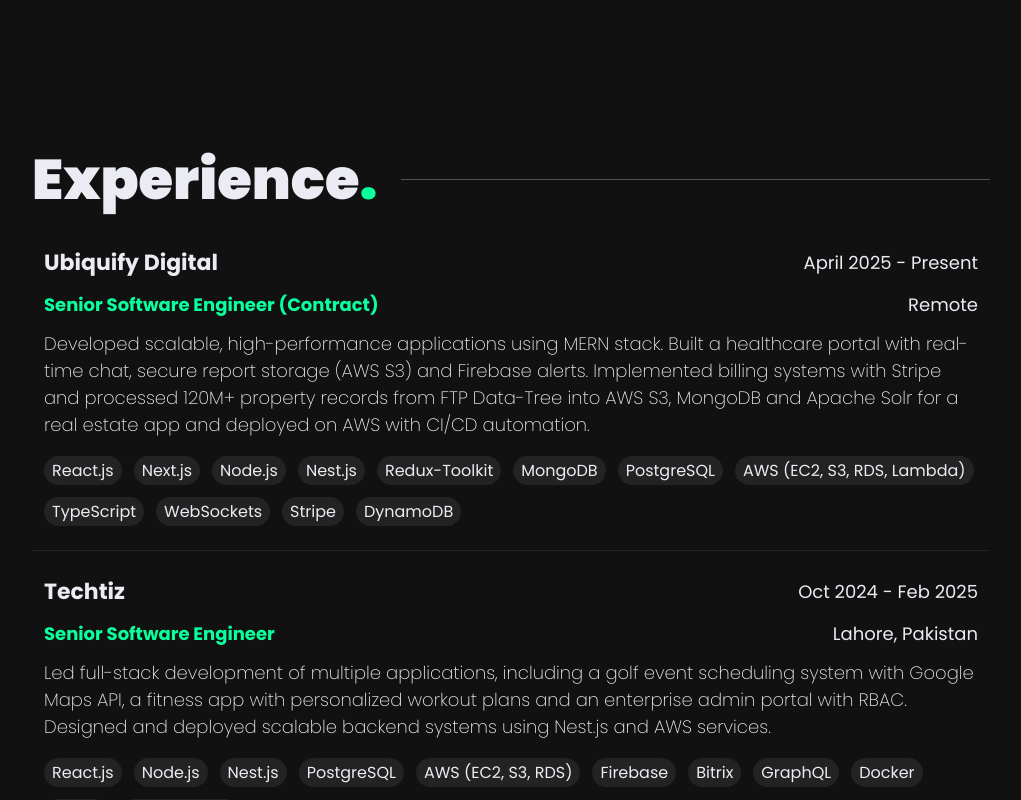
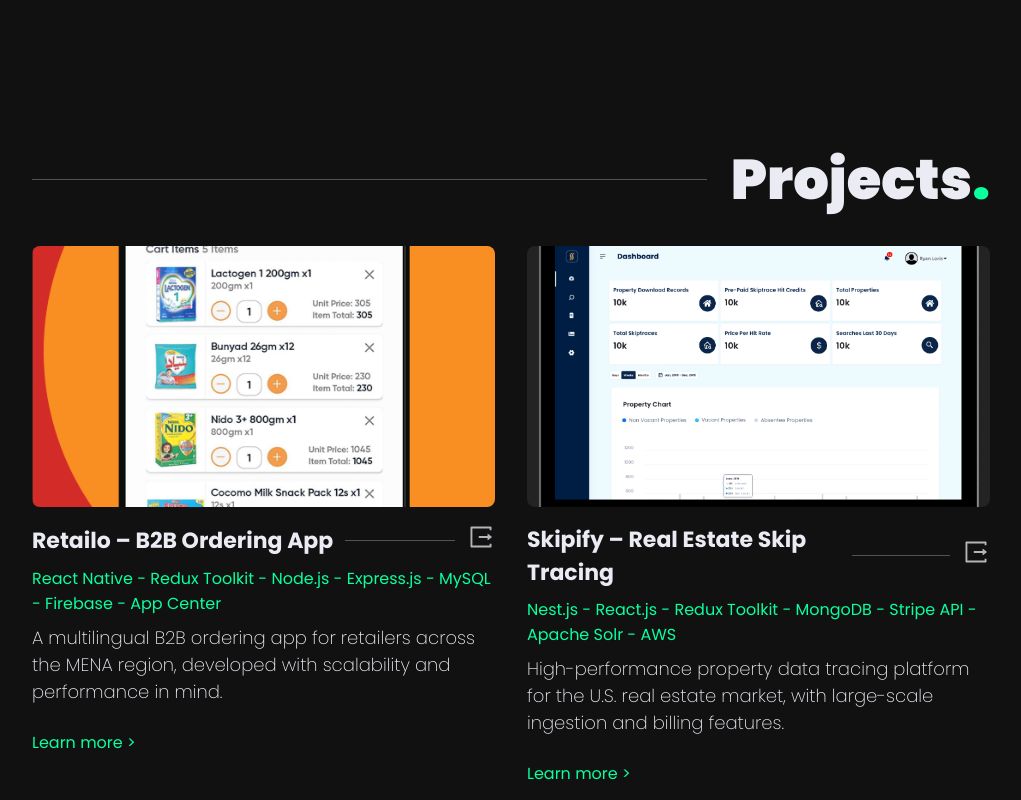
Before and after one commit to AbdulQadir1998/portfolio-v2, a Next.js app: page / in a window 1280 px wide. Shown: the part 1820-2620 px from the top of the page, without its empty margins (159-1180 px from the left). Built offline with nearby package versions, Linux system fonts and the light colour scheme.

Commit message:
update->add projects

```diff
--- a/components/home/Home.tsx
+++ b/components/home/Home.tsx
@@ -17,7 +17,7 @@
           <Heading />
           <Hero />
           <About />
-          {/* <Projects /> */}
+          <Projects />
           <Experience />
           <Contact />
           <div
--- a/components/home/projects/Project.tsx
+++ b/components/home/projects/Project.tsx
@@ -13,7 +13,7 @@
   imgSrc: string;
   tech: string[];
   title: string;
-  code: string;
+  // code: string;
 }
 
 export const Project = ({
@@ -22,7 +22,7 @@
   description,
   imgSrc,
   title,
-  code,
+  // code,
   tech,
 }: Props) => {
   const [hovered, setHovered] = useState(false);
@@ -85,10 +85,10 @@
             <div className={styles.projectTitle}>
               <h4>{title}</h4>
               <div className={styles.projectTitleLine} />
-
+{/*
               <Link href={code} target="_blank" rel="nofollow">
                 <AiFillGithub size="2.8rem" />
-              </Link>
+              </Link> */}
 
               <Link href={projectLink} target="_blank" rel="nofollow">
                 <AiOutlineExport size="2.8rem" />
@@ -113,7 +113,7 @@
         isOpen={isOpen}
         imgSrc={imgSrc}
         title={title}
-        code={code}
+        // code={code}
         tech={tech}
       />
     </>
--- a/components/home/projects/ProjectModal.tsx
+++ b/components/home/projects/ProjectModal.tsx
@@ -11,7 +11,7 @@
   setIsOpen: Function;
   title: string;
   imgSrc: string;
-  code: string;
+  // code: string;
   projectLink: string;
   tech: string[];
   modalContent: JSX.Element;
@@ -24,7 +24,7 @@
   imgSrc,
   isOpen,
   title,
-  code,
+  // code,
   tech,
 }: Props) => {
   useEffect(() => {
@@ -73,9 +73,9 @@
               Project Links<span>.</span>
             </p>
             <div className={styles.links}>
-              <Link target="_blank" rel="nofollow" href={code}>
+              {/* <Link target="_blank" rel="nofollow" href={code}>
                 <AiFillGithub /> source code
-              </Link>
+              </Link> */}
               <Link target="_blank" rel="nofollow" href={projectLink}>
                 <AiOutlineExport /> live project
               </Link>
--- a/components/home/projects/Projects.tsx
+++ b/components/home/projects/Projects.tsx
@@ -18,99 +18,83 @@
 
 const projects = [
   {
-    title: "Issue Tracker",
-    imgSrc: "/project-imgs/issue-tracker-app-screens.png",
-    code: "https://github.com/bilalsh-dev/issue-tracker-app",
-    projectLink: "https://issue-tracker-app-h8m9.vercel.app/",
+    title: "Retailo – B2B Ordering App",
+    imgSrc: "/project-imgs/retailo-app-screens.png", // Update with actual path to your app screenshot
+    projectLink:
+      "https://play.google.com/store/apps/details?id=com.app.retailerapp",
     tech: [
-      "Typescript",
-      "React",
-      "Nextjs",
-      "Tailwind",
-      "Prisma",
-      "Postgres",
-      "React-Query",
-      "NextAuth",
+      "React Native",
+      "Redux Toolkit",
+      "Node.js",
+      "Express.js",
+      "MySQL",
+      "Firebase",
+      "App Center",
     ],
     description:
-      "Application designed to streamline issue management and tracking for teams.",
+      "A multilingual B2B ordering app for retailers across the MENA region, developed with scalability and performance in mind.",
     modalContent: (
       <>
         <p>
-          Designed and developed E2E with fully functional CRUDs and filtering
-          related to the issues with markdown editor support, issues can be
-          assigned to users, Dashbord for statistics.
+          Built the Retailo B2B app from scratch using React Native, enabling
+          retailers in Pakistan, Saudi Arabia, and UAE to place and manage
+          orders efficiently.
         </p>
         <p>
-          The tech stack is based on Nextjs with the custom Radix-UI, tailwind
-          components, connected to a Prisma backend.{" "}
+          Developed a component library with RTL and multilingual support using
+          styled-components. Integrated Firebase for crash analytics and push
+          notifications, and set up Microsoft App Center for CI/CD and crash
+          reporting.
         </p>
         <p>
           <br />
-          - Dashboard with Issue Stats: View OPEN, IN PROGRESS, and CLOSED issue
-          counts at a glance.
+          - Custom component library with internationalization (i18n)
           <br />
-          - Issue Board: Filter, paginate, and sort issues with ease.
+          - Secure order management with API middleware
           <br />
-          - Create, Update, and Delete Issues: Full issue lifecycle management
-          with Markdown support for rich formatting.
+          - Firebase + Sentry for logging and crash handling
           <br />
-          - User Assignment: Assign tasks to team members to ensure
-          accountability.
-          <br />- Responsive Design: Optimized for both desktop and mobile
-          devices.
-          <br />- SEO-Friendly: Follows best practices for search engine
-          optimization.
-          <br />- Performance: Built with a focus on speed and user experience.
+          - Automated builds and deployments via App Center
         </p>
       </>
     ),
   },
   {
-    title: "Proshop",
-    imgSrc: "/project-imgs/proshop-app-screens.png",
-    code: "https://github.com/bilalsh-dev/proshop-ts",
-    projectLink: "https://proshop-2bty.onrender.com/",
-    tech: ["React", "Node.js", "Express.js", "MongoDB", "Redux-toolkit"],
+    title: "Skipify – Real Estate Skip Tracing",
+    imgSrc: "/project-imgs/skipify-app-screens.png", // Update with actual path to your app screenshot
+    projectLink: "https://www.skipify.ai",
+    tech: [
+      "Nest.js",
+      "React.js",
+      "Redux Toolkit",
+      "MongoDB",
+      "Stripe API",
+      "Apache Solr",
+      "AWS",
+    ],
     description:
-      "eCommerce platform built with the MERN stack, Redux, Typescript. It is a full-featured online store with shopping cart, PayPal & credit/debit payments",
+      "High-performance property data tracing platform for the U.S. real estate market, with large-scale ingestion and billing features.",
     modalContent: (
       <>
         <p>
-          Designed and implemented an e-commerce platform E2E using (Typescript,
-          React.js, Node.js, Express.js, MongoDB).
+          Contributed to the development of a scalable skip tracing platform
+          used by real estate professionals across the USA. Implemented Stripe
+          billing workflows and processed over 120M+ property records.
         </p>
         <p>
-          The tech stack is based on MERN with the custom react-bootstrap
-          components, connected to a Node.js(express.js) backend, with data
-          stored in MongoDB.
+          Built secure ingestion pipelines using AWS S3 and Apache Solr. Managed
+          front-end state with Redux Toolkit and enabled seamless payment and
+          subscription tracking via Stripe.
         </p>
         <p>
           <br />
-          - Full featured shopping cart
+          - Stripe-powered billing and history tracking
           <br />
-          - Product reviews and ratings
+          - Processed 120M+ records via FTP → AWS S3 → Solr pipeline
           <br />
-          - Top products carousel
+          - Deployed on EC2 with structured data storage in MongoDB
           <br />
-          - Product pagination
-          <br />
-          - Product search feature
-          <br />
-          - User profile with orders
-          <br />
-          - Admin product management
-          <br />
-          - Admin user management
-          <br />
-          - Admin Order details page
-          <br />
-          - Mark orders as delivered option
-          <br />
-          - Checkout process (shipping, payment method, etc)
-          <br />
-          - PayPal / credit card integration
-          <br />- Database seeder (products & users)
+          - Advanced real estate search and filtering tools
         </p>
       </>
     ),
```
Also changed, not shown: public/project-imgs/retailo-app-screens.png (added), public/project-imgs/skipify-app-screens.png (added).
